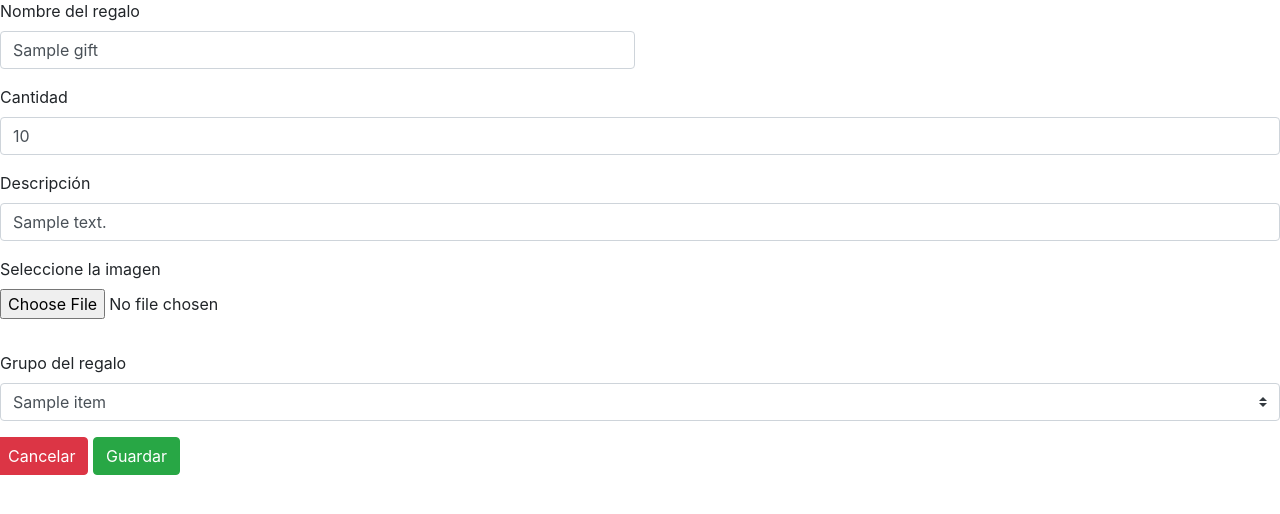
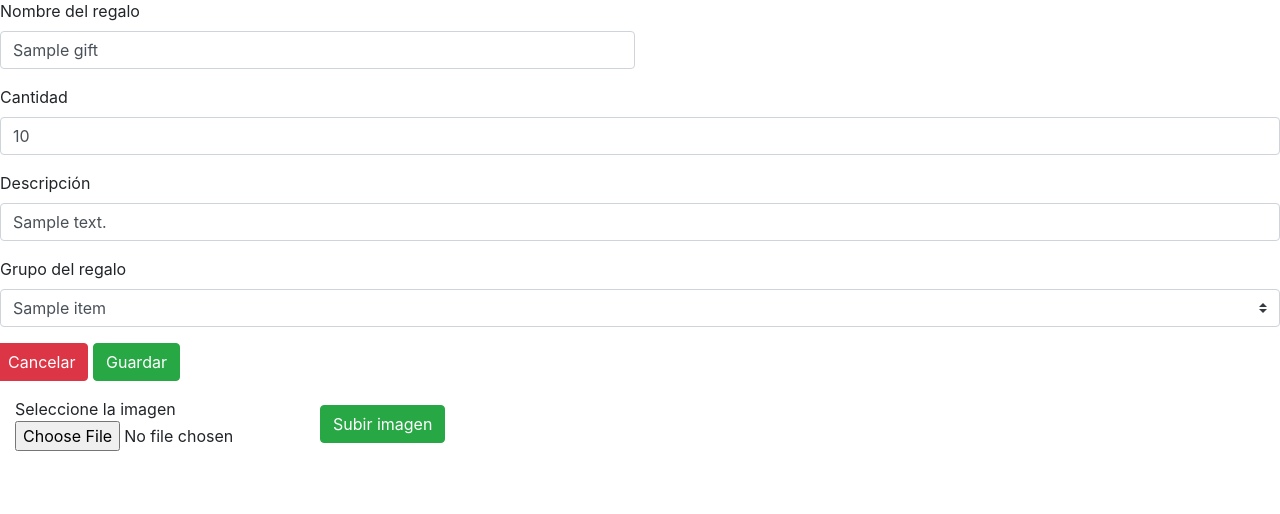
Before and after one commit to cafaray/kcasyw, a Flask app: page /giftinput/1 in a window 1280 px wide. Shown: the part 121-635 px from the top of the page. Run offline with Flask 2, Linux system fonts and the light colour scheme; the visitor is signed in with stand-in values (Sample User, id 1); a database or web service that is not in the repository returns one stand-in record (values such as "Sample title"); data that the repository does not hold is empty.

Commit message:
Add funcition to upload an image for gifts

```diff
--- a/app/routers/gifts.py
+++ b/app/routers/gifts.py
@@ -1,4 +1,4 @@
-import os
+import os, shutil
 from fastapi import APIRouter, Depends, HTTPException, File, UploadFile
 from fastapi.responses import FileResponse
 
@@ -59,9 +59,9 @@ def update_gift(giftid: int, gift: schemas.GiftCreate, db: Session = Depends(get
 async def create_upload_file(giftid: int, file: UploadFile = File(...), db:Session = Depends(get_db)):
     print('file received:', file.filename)
     fn = os.path.basename(file.filename)
-    print('fn', fn)
    # open read and write the file into the server
     open(fn, 'wb').write(file.file.read())
+    shutil.move(fn, '../ui/static/images/{}'.format(file.filename))
     # get gift
     gift = crud.update_gift_image(db=db, gift_id=giftid, image=file.filename)
     print('gift updated', gift)
--- a/ui/main.py
+++ b/ui/main.py
@@ -271,6 +271,20 @@ def gift_input_edit(idgift):
             response = requests.get(BASE_URL + "gifts/{}".format(idgift))
             print(response)
             return render_template('giftinput.html', gift=response.json(), groups=getGroups())
+    else:
+        return redirect(url_for('/'))
+
+@app.route('/gifts/<idgift>/loadimages/', methods=['POST'])
+def gift_load_image(idgift: int):
+    if 'user' in session:
+        file = request.files['file']
+        print(file.filename)
+        files = {'file': (file.filename, file.read())}
+        response = requests.post(BASE_URL+'gifts/{}/uploadfile/'.format(idgift), files=files)
+        print(response)
+        return redirect(url_for("gifts"))
+    else:
+        return redirect(url_for('/'))
 
 def getGroups():
     group_response = requests.get(BASE_URL + 'groups/')
--- a/ui/templates/giftinput.html
+++ b/ui/templates/giftinput.html
@@ -26,18 +26,6 @@
             <input type="text" class="form-control" id="description" name="description" placeholder="Descripción del regalo" value="{{gift['description']}}" >
         </div>
     </div>
-    <div class="form-row">
-        <div class="form-group col-md-12">
-            <!--
-                <label for="image">Imagen</label>
-                <input type="text" class="form-control" id="image" name="image" placeholder="Imagen" value="{{gift['image']}}" >
-            -->
-            <div class="form-group">
-                <label for="image">Seleccione la imagen</label>
-                <input type="file" class="form-control-file" id="image" name="image">
-            </div>
-        </div>
-    </div>
     <div class="form-group">
         <label for="group">Grupo del regalo</label>
         <select class="form-control custom-select" id="group" name="idgroup">
@@ -57,7 +45,14 @@
         </div>
     </div>
 </form>
-
-
-
+{% if gift['id']>-1 %}
+<!-- <form action="http://127.0.0.1:8000/gifts/1/uploadfile/" method="POST" class="form-inline" enctype = "multipart/form-data" > -->
+<form action="/gifts/{{ gift['id'] }}/loadimages/" method="POST" class="form-inline" enctype = "multipart/form-data" >
+    <div class="form-group col-md-3">
+        <label for="image">Seleccione la imagen</label>
+        <input type="file" class="form-control-file" id="file" name="file">
+    </div>
+    <button type="submit" class="btn btn-success">Subir imagen</button>
+</form>
+{% endif %}
 {% endblock %}
--- a/ui/templates/gifts.html
+++ b/ui/templates/gifts.html
@@ -27,7 +27,10 @@
                 <td>{{ gift['gift'] }}</td>
                 <td>{{ gift['quantity'] }}</td>
                 <td>{{ gift['description'] }}</td>
-                <td>{{ gift['image'] }}</td>
+                <!-- <td>{{ gift['image'] }}</td>
+                <td><img src="{{url_for('static', filename = 'images/gift["image"]')}}" height="120" width="120" alt="Not available image" />
+                -->
+                <td><img src="static/images/{{gift['image']}}" height="120" width="120" alt="Not available image" />
                 <td>
                     {% for group in groups %}
                         {% if group['id']== gift['group']['id'] %}
```
Also changed, not shown: app/repository/crud.py (+0 -7 lines), app/Captura de Pantalla 2020-12-04 a la(s) 12.42.36.png (deleted), app/_images/1.png (added), app/_images/2.png (added), ui/static/images/Captura de Pantalla 2020-12-01 a la(s) 11.10.19.png (added), ui/static/images/Imagen PNG.png (added), ui/static/images/groot.png (added), 1 other file.
